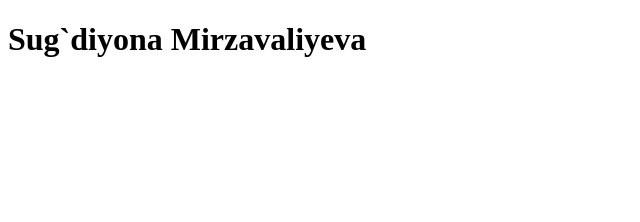
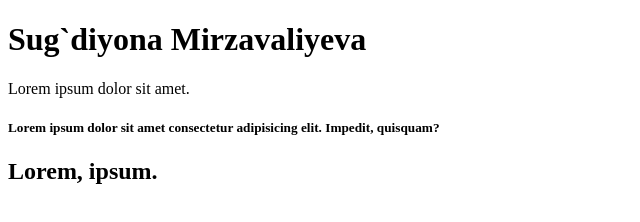
Before and after one commit to Sagdiyana07/Sugdiyona-github, a plain HTML site: page index.html in a window 1280 px wide. Shown: the whole page, without its empty margins (0-640 px from the left). Drawn offline with Linux system fonts and the light colour scheme.

Commit message:
initial commit add tag

```diff
--- a/index.html
+++ b/index.html
@@ -5,8 +5,12 @@
     <meta http-equiv="X-UA-Compatible" content="IE=edge">
     <meta name="viewport" content="width=device-width, initial-scale=1.0">
     <title>Document</title>
+    <link rel="stylesheet" href="style.css">
 </head>
 <body>
     <h1>Sug`diyona Mirzavaliyeva</h1>
+    <p>Lorem ipsum dolor sit amet.</p>
+    <h5>Lorem ipsum dolor sit amet consectetur adipisicing elit. Impedit, quisquam?</h5>
+    <h2>Lorem, ipsum.</h2>
 </body>
 </html>
```
